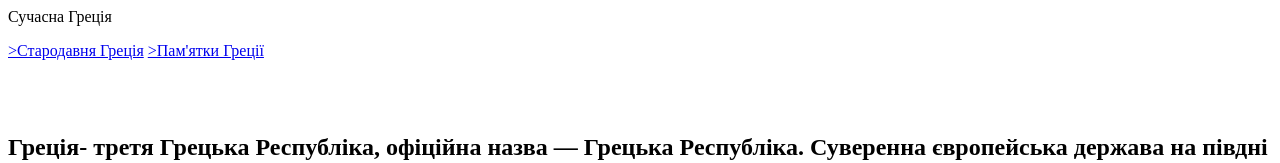
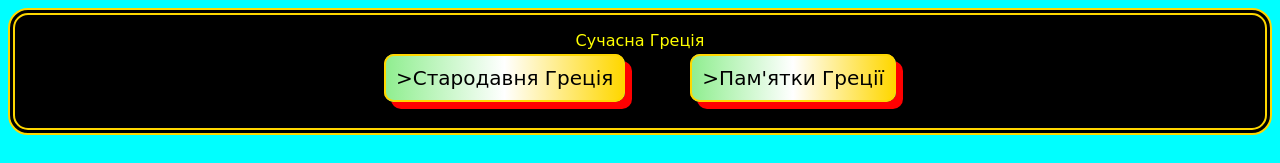
Before and after one commit to Volodymyr25/3, a plain HTML site: page index.html in a window 1280 px wide. Shown: the top 163 px of the page. Drawn offline with Linux system fonts and the light colour scheme.

Commit message:
Update index.html

```diff
--- a/index.html
+++ b/index.html
@@ -2,7 +2,7 @@
     <body>
             <head>
                 <title> Greecese</title>
-                <link rel="stylesheet" href="style3.css>"/>
+                <link rel="stylesheet" href="style3.css"/>
                 </head>
         <header>
             <p>Сучасна Греція</p>
```
